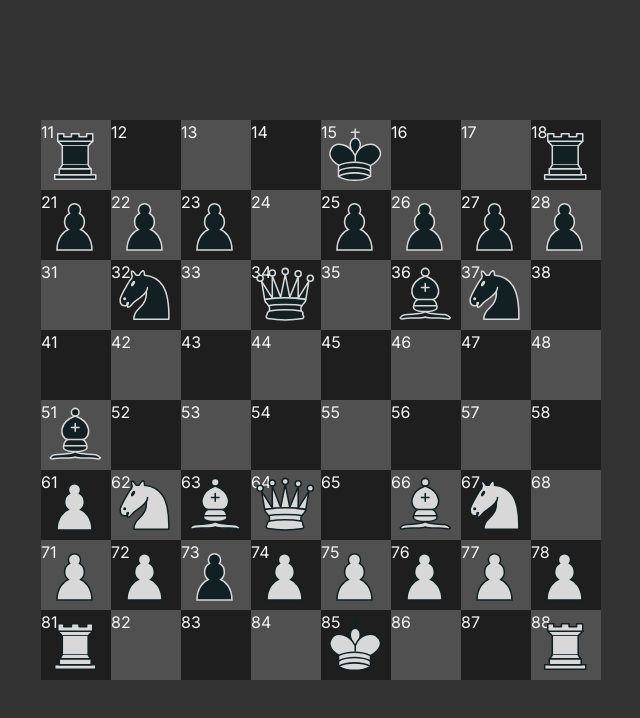
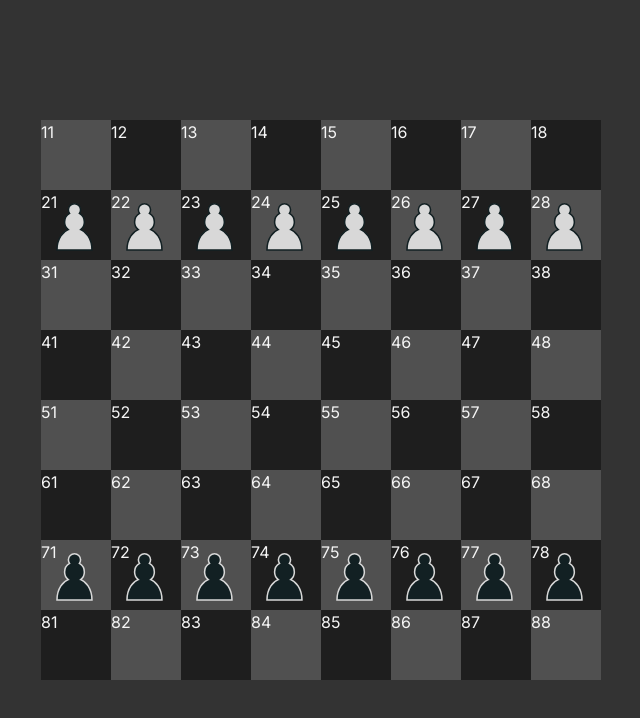
Before and after one commit to angelolucas/chess, a Next.js app: page / in a window 1280 px wide. Shown: the top 718 px of the page, without its empty margins (319-959 px from the left). Built offline with nearby package versions, Linux system fonts and the light colour scheme.

Commit message:
promotion

```diff
--- a/src/components/Chess.tsx
+++ b/src/components/Chess.tsx
@@ -3,11 +3,17 @@
 import { useState } from 'react';
 import Board from './Board';
 import { initialPosition } from '@/constants/initialPosition';
-import { Move as MoveProps, Piece as PieceProps } from '@/types/app.types';
+import {
+  Move as MoveProps,
+  MoveType,
+  Piece as PieceProps,
+  PieceType,
+} from '@/types/app.types';
 import Piece from './Piece';
 import Move from './Move';
 import { newBoardPosition } from '@/rules/newBoardPosition';
 import { legalMoves } from '@/rules/legalMoves';
+import Promotion from './Promotion';
 
 const Chess = () => {
   const [boardPosition, setBoardPosition] = useState<Array<PieceProps>>(
@@ -17,14 +23,28 @@ const Chess = () => {
     }))
   );
   const [selectedPiece, setSelectedPiece] = useState<PieceProps | null>(null);
+  const [promotion, setPromotion] = useState<{
+    piece: PieceProps;
+    square: number;
+  } | null>(null);
 
   const handlePieceSelection = (piece: PieceProps) => {
     setSelectedPiece(piece);
   };
 
-  const handleMove = (piece: PieceProps, move: MoveProps) => {
-    setSelectedPiece(null);
-    setBoardPosition(newBoardPosition({ piece, move, boardPosition }));
+  const handleMove = (
+    piece: PieceProps,
+    move: MoveProps,
+    promotionPiece?: PieceType
+  ) => {
+    if (move.type === MoveType.promotion) {
+      setPromotion({ piece, square: move.square });
+    } else {
+      setSelectedPiece(null);
+      setBoardPosition(
+        newBoardPosition({ piece, move, boardPosition, promotionPiece })
+      );
+    }
   };
 
   return (
@@ -49,6 +69,24 @@ const Chess = () => {
           onClick={() => handleMove(selectedPiece, move)}
         />
       ))}
+
+      {promotion && (
+        <Promotion
+          player={promotion.piece.player}
+          square={promotion.square}
+          onPromote={(promotionPiece) =>
+            handleMove(
+              promotion.piece,
+              { square: promotion.square },
+              promotionPiece
+            )
+          }
+          onClose={() => {
+            setPromotion(null);
+            setSelectedPiece(null);
+          }}
+        />
+      )}
     </div>
   );
 };
--- a/src/components/Piece.tsx
+++ b/src/components/Piece.tsx
@@ -21,7 +21,8 @@ interface PieceProps {
   player: Player;
   type: PieceType;
   position: number;
-  selected: boolean;
+  selected?: boolean;
+  promotion?: boolean;
   onClick: () => void;
 }
 
@@ -42,7 +43,14 @@ const getPieceAsset = (player: Player, type: PieceType) => {
   }
 };
 
-const Piece = ({ player, type, position, selected, onClick }: PieceProps) => {
+const Piece = ({
+  player,
+  type,
+  position,
+  selected,
+  promotion,
+  onClick,
+}: PieceProps) => {
   const { row, col } = getRowColByPosition(position);
   const width = `calc(100%/${BOARD_COLS})`;
   const height = `calc(100%/${BOARD_ROWS})`;
@@ -53,6 +61,7 @@ const Piece = ({ player, type, position, selected, onClick }: PieceProps) => {
     <Image
       className={clsx('absolute cursor-pointer transition-[top,left]', {
         'bg-board-selected-piece': selected,
+        'bg-board-promotion shadow-lg shadow-board-promotion': promotion,
       })}
       src={getPieceAsset(player, type).src}
       alt="white pawn"
--- a/src/components/Promotion.tsx
+++ b/src/components/Promotion.tsx
@@ -0,0 +1,41 @@
+import { PieceType, Player } from '@/types/app.types';
+import Piece from './Piece';
+
+interface PromotionProps {
+  player: Player;
+  square: number;
+  onPromote: (type: PieceType) => void;
+  onClose: () => void;
+}
+
+const Promotion = ({ player, square, onPromote, onClose }: PromotionProps) => {
+  const pieces: PieceType[] = [
+    PieceType.queen,
+    PieceType.rook,
+    PieceType.bishop,
+    PieceType.knight,
+  ];
+
+  return (
+    <div className="w-full h-full inset-0 absolute" onClick={onClose}>
+      {pieces.map((type, index) => {
+        const position =
+          player === Player.white ? square + index * 10 : square - index * 10;
+
+        return (
+          <div key={type}>
+            <Piece
+              player={player}
+              type={type}
+              position={position}
+              promotion={true}
+              onClick={() => onPromote(type)}
+            />
+          </div>
+        );
+      })}
+    </div>
+  );
+};
+
+export default Promotion;
--- a/src/constants/initialPosition.ts
+++ b/src/constants/initialPosition.ts
@@ -4,70 +4,70 @@ export const initialPosition: Array<Piece> = [
   {
     id: 1,
     player: Player.black,
-    type: PieceType.rook,
-    position: 11,
+    type: PieceType.pawn,
+    position: 71,
     moved: false,
     moves: [],
   },
   {
     id: 2,
     player: Player.black,
-    type: PieceType.knight,
-    position: 32,
+    type: PieceType.pawn,
+    position: 72,
     moved: false,
     moves: [],
   },
   {
     id: 3,
     player: Player.black,
-    type: PieceType.bishop,
-    position: 51,
+    type: PieceType.pawn,
+    position: 73,
     moved: false,
     moves: [],
   },
   {
     id: 4,
     player: Player.black,
-    type: PieceType.queen,
-    position: 34,
+    type: PieceType.pawn,
+    position: 74,
     moved: false,
     moves: [],
   },
   {
     id: 5,
     player: Player.black,
-    type: PieceType.king,
-    position: 15,
+    type: PieceType.pawn,
+    position: 75,
     moved: false,
     moves: [],
   },
   {
     id: 6,
     player: Player.black,
-    type: PieceType.bishop,
-    position: 36,
+    type: PieceType.pawn,
+    position: 76,
     moved: false,
     moves: [],
   },
   {
     id: 7,
     player: Player.black,
-    type: PieceType.knight,
-    position: 37,
+    type: PieceType.pawn,
+    position: 77,
     moved: false,
     moves: [],
   },
   {
     id: 8,
     player: Player.black,
-    type: PieceType.rook,
-    position: 18,
+    type: PieceType.pawn,
+    position: 78,
     moved: false,
     moves: [],
   },
   {
     id: 9,
-    player: Player.black,
+    player: Player.white,
     type: PieceType.pawn,
     position: 21,
     moved: false,
@@ -75,7 +75,7 @@ export const initialPosition: Array<Piece> = [
   },
   {
     id: 10,
-    player: Player.black,
+    player: Player.white,
     type: PieceType.pawn,
     position: 22,
     moved: false,
@@ -83,7 +83,7 @@ export const initialPosition: Array<Piece> = [
   },
   {
     id: 11,
-    player: Player.black,
+    player: Player.white,
     type: PieceType.pawn,
     position: 23,
     moved: false,
@@ -91,15 +91,15 @@ export const initialPosition: Array<Piece> = [
   },
   {
     id: 12,
-    player: Player.black,
+    player: Player.white,
     type: PieceType.pawn,
-    position: 73,
+    position: 24,
     moved: false,
     moves: [],
   },
   {
     id: 13,
-    player: Player.black,
+    player: Player.white,
     type: PieceType.pawn,
     position: 25,
     moved: false,
@@ -107,7 +107,7 @@ export const initialPosition: Array<Piece> = [
   },
   {
     id: 14,
-    player: Player.black,
+    player: Player.white,
     type: PieceType.pawn,
     position: 26,
     moved: false,
@@ -115,7 +115,7 @@ export const initialPosition: Array<Piece> = [
   },
   {
     id: 15,
-    player: Player.black,
+    player: Player.white,
     type: PieceType.pawn,
     position: 27,
     moved: false,
@@ -123,138 +123,10 @@ export const initialPosition: Array<Piece> = [
   },
   {
     id: 16,
-    player: Player.black,
+    player: Player.white,
     type: PieceType.pawn,
     position: 28,
     moved: false,
     moves: [],
   },
-  {
-    id: 17,
-    player: Player.white,
-    type: PieceType.pawn,
-    position: 71,
-    moved: false,
-    moves: [],
-  },
-  {
-    id: 18,
-    player: Player.white,
-    type: PieceType.pawn,
-    position: 72,
-    moved: false,
-    moves: [],
-  },
-  {
-    id: 19,
-    player: Player.white,
-    type: PieceType.pawn,
-    position: 61,
-    moved: false,
-    moves: [],
-  },
-  {
-    id: 20,
-    player: Player.white,
-    type: PieceType.pawn,
-    position: 74,
-    moved: false,
-    moves: [],
-  },
-  {
-    id: 21,
-    player: Player.white,
-    type: PieceType.pawn,
-    position: 75,
-    moved: false,
-    moves: [],
-  },
-  {
-    id: 22,
-    player: Player.white,
-    type: PieceType.pawn,
-    position: 76,
-    moved: false,
-    moves: [],
-  },
-  {
-    id: 23,
-    player: Player.white,
-    type: PieceType.pawn,
-    position: 77,
-    moved: false,
-    moves: [],
-  },
-  {
-    id: 24,
-    player: Player.white,
-    type: PieceType.pawn,
-    position: 78,
-    moved: false,
-    moves: [],
-  },
-  {
-    id: 25,
-    player: Player.white,
-    type: PieceType.rook,
-    position: 81,
-    moved: false,
-    moves: [],
-  },
-  {
-    id: 26,
-    player: Player.white,
-    type: PieceType.knight,
-    position: 62,
-    moved: false,
-    moves: [],
-  },
-  {
-    id: 27,
-    player: Player.white,
-    type: PieceType.bishop,
-    position: 63,
-    moved: false,
-    moves: [],
-  },
-  {
-    id: 28,
-    player: Player.white,
-    type: PieceType.queen,
-    position: 64,
-    moved: false,
-    moves: [],
-  },
-  {
-    id: 29,
-    player: Player.white,
-    type: PieceType.king,
-    position: 85,
-    moved: false,
-    moves: [],
-  },
-  {
-    id: 30,
-    player: Player.white,
-    type: PieceType.bishop,
-    position: 66,
-    moved: false,
-    moves: [],
-  },
-  {
-    id: 31,
-    player: Player.white,
-    type: PieceType.knight,
-    position: 67,
-    moved: false,
-    moves: [],
-  },
-  {
-    id: 32,
-    player: Player.white,
-    type: PieceType.rook,
-    position: 88,
-    moved: false,
-    moves: [],
-  },
 ];
--- a/src/rules/pieceMoves/pawnMoves.ts
+++ b/src/rules/pieceMoves/pawnMoves.ts
@@ -19,7 +19,7 @@ interface PawnMoves {
 }
 
 export const pawnMoves = ({ piece, boardPosition, lastMove }: PawnMoves) => {
-  const moves: Move[] = [];
+  let moves: Move[] = [];
 
   const squareAhead = getTargetByDirection({
     direction: Direction.forward,
@@ -42,18 +42,9 @@ export const pawnMoves = ({ piece, boardPosition, lastMove }: PawnMoves) => {
     piece,
   });
 
-  // Move forward and Promotion
+  // Move forward
   if (squareAhead && !squareAhead?.piece) {
-    const whitePromotion =
-      piece.player === Player.white && squareAhead.row === 1;
-    const blackPromotion =
-      piece.player === Player.black && squareAhead.row === 8;
-
-    if (whitePromotion || blackPromotion) {
-      moves.push({ square: squareAhead.square, type: MoveType.promotion });
-    } else {
-      moves.push({ square: squareAhead.square });
-    }
+    moves.push({ square: squareAhead.square });
 
     if (!piece.moved && squareTwoForward && !squareTwoForward.piece) {
       moves.push({ square: squareTwoForward.square });
@@ -68,6 +59,22 @@ export const pawnMoves = ({ piece, boardPosition, lastMove }: PawnMoves) => {
   if (squareForwardRight && squareForwardRight.opponent) {
     moves.push({ square: squareForwardRight.square });
   }
+
+  // Promotion
+  moves = moves.map((move) => {
+    const whitePromotion =
+      piece.player === Player.white &&
+      getRowColByPosition(move.square).row === 1;
+    const blackPromotion =
+      piece.player === Player.black &&
+      getRowColByPosition(move.square).row === 8;
+
+    if (whitePromotion || blackPromotion) {
+      return { ...move, type: MoveType.promotion };
+    } else {
+      return move;
+    }
+  });
 
   // En passant
   if (lastMove) {
--- a/tailwind.config.ts
+++ b/tailwind.config.ts
@@ -20,6 +20,7 @@ const config: Config = {
         'piece-black': '#000000',
         'piece-highlight-white': '#D3D3D3', // Light gray
         'piece-highlight-black': '#696969', // Dim gray
+        promotion: '#0a0a0a', // Forest green
       },
       ui: {
         background: '#333333', // Dark gray
```
Also changed, not shown: src/rules/newBoardPosition.ts (+20 -1 lines).
